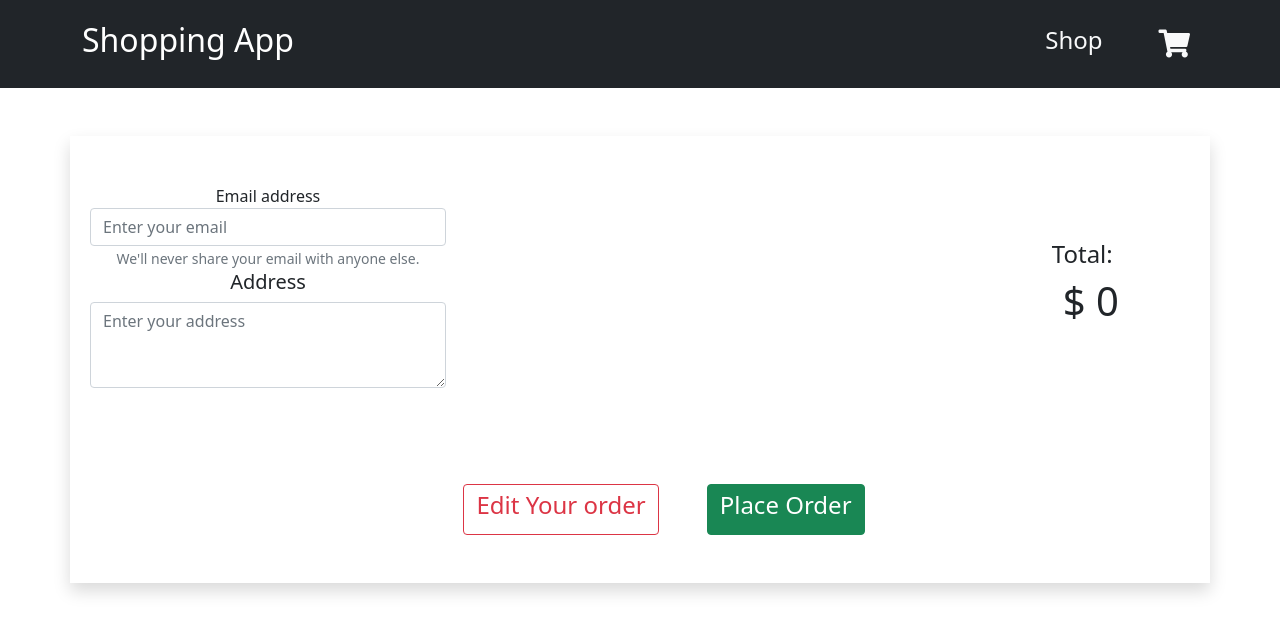
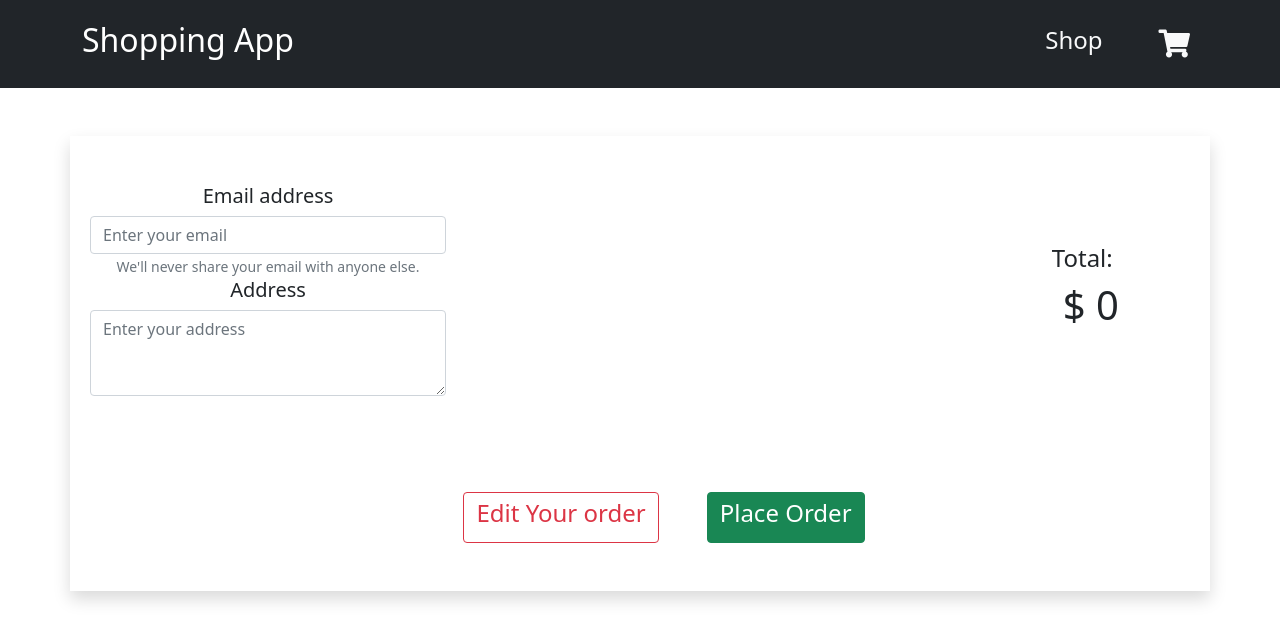
Before and after one commit to Arbind007/SwadApp, a React (Create React App) app: page /checkout in a window 1280 px wide. Shown: the top 642 px of the page. Built offline with nearby package versions, Linux system fonts and the light colour scheme.

Commit message:
:bug: h5 tag in checkout page

```diff
--- a/src/components/checkout.js
+++ b/src/components/checkout.js
@@ -11,7 +11,7 @@ class Checkout extends Component {
             <div className="row text-center align-items-center ">
               <div className="col-12 col-md-4 mx-2">
                 <div class="form-group">
-                  <label for="InputEmail1">Email address</label>
+                  <h5>Email address</h5>
                   <input
                     type="email"
                     class="form-control"
```
